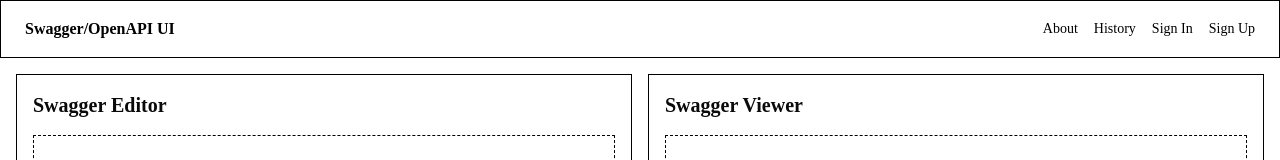
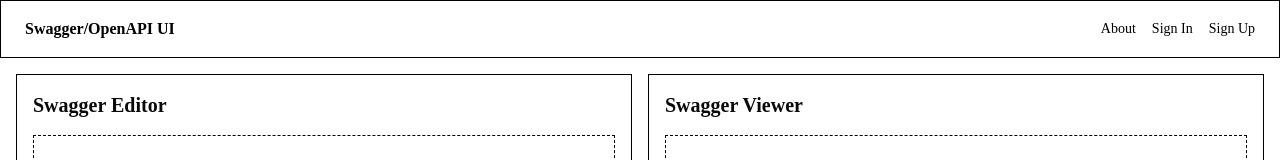
Before and after one commit to AnnaDzig/swagger-editor-app, a Next.js app: page / in a window 1280 px wide. Shown: the top 160 px of the page. Built offline with nearby package versions, Linux system fonts and the light colour scheme.

Commit message:
feat: use navigation config in app header

```diff
--- a/src/components/layout/app-header.tsx
+++ b/src/components/layout/app-header.tsx
@@ -1,7 +1,13 @@
 import Link from 'next/link';
+import {
+  guestNavigationItems,
+  publicNavigationItems,
+} from '@/constants/navigation';
 import { ROUTES } from '@/constants/routes';
 
 export function AppHeader() {
+  const navigationItems = [...publicNavigationItems, ...guestNavigationItems];
+
   return (
     <header className="sticky top-0 z-50 border border-black bg-white px-6 py-4 text-black">
       <div className="flex items-center justify-between gap-6">
@@ -9,11 +15,15 @@ export function AppHeader() {
           Swagger/OpenAPI UI
         </Link>
 
-        <nav className="flex items-center gap-4 text-sm">
-          <Link href={ROUTES.ABOUT}>About</Link>
-          <Link href={ROUTES.HISTORY}>History</Link>
-          <Link href={ROUTES.SIGN_IN}>Sign In</Link>
-          <Link href={ROUTES.SIGN_UP}>Sign Up</Link>
+        <nav
+          aria-label="Main navigation"
+          className="flex items-center gap-4 text-sm"
+        >
+          {navigationItems.map((item) => (
+            <Link key={item.href} href={item.href}>
+              {item.label}
+            </Link>
+          ))}
         </nav>
       </div>
     </header>
```
